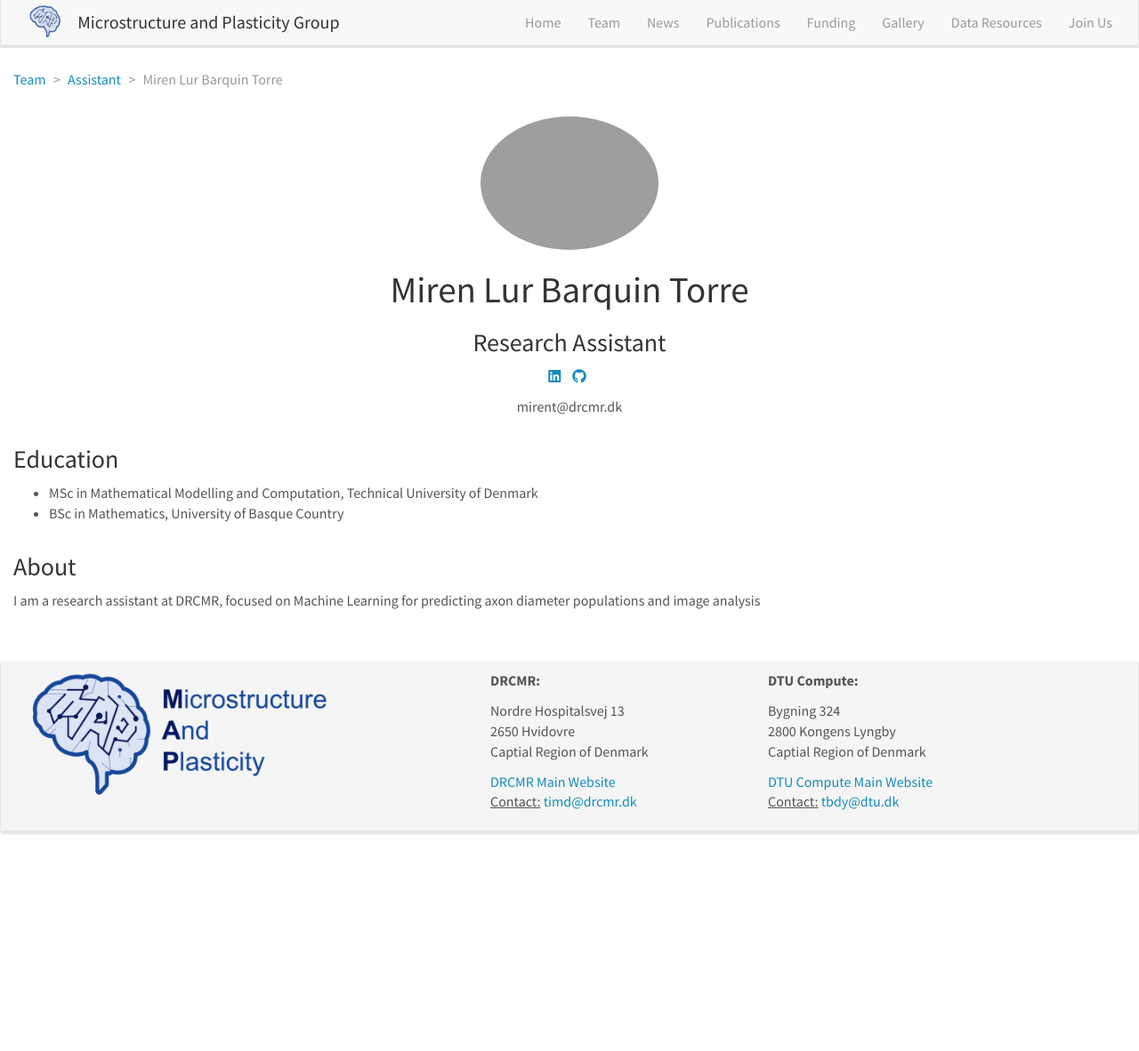
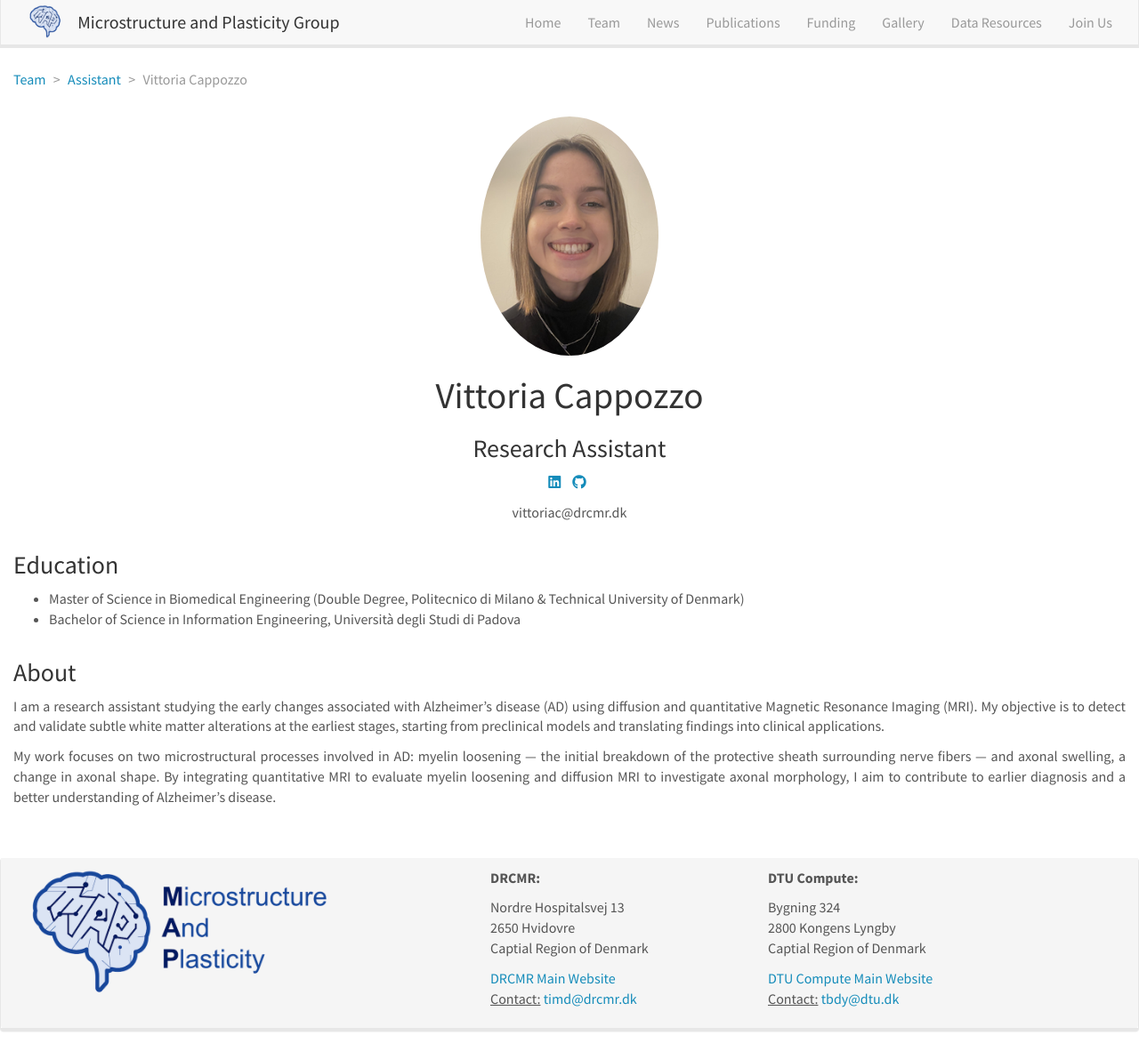
Before and after one commit to MaP-science/MaPWebsite, a Jekyll site: the page built from _pages/team/_posts/2025-09-14-vittoria.md, in a window 1280 px wide and 1182 px high. Shown: the whole window at 89% size. Built offline with Jekyll 4.4.1, drawn with Linux system fonts in a browser that asks for light colours; nearby versions of some CDN libraries; a style sheet for code colours, icons or effects is not loaded.

Commit message:
Adding Vittoria and some news

```diff
--- /dev/null
+++ b/_pages/team/_posts/2025-09-14-vittoria.md
@@ -0,0 +1,20 @@
+---
+layout: member
+category: assistant
+title: Vittoria Cappozzo
+image: vittoria.png
+role: Research Assistant
+permalink: 'team/researcher-name'
+email: vittoriac@drcmr.dk
+social:
+    linkedin: https://www.linkedin.com/in/vittoria-cappozzo
+    github: https://github.com/vittcapp
+
+education:
+- Master of Science in Biomedical Engineering (Double Degree, Politecnico di Milano & Technical University of Denmark)
+- Bachelor of Science in Information Engineering, Università degli Studi di Padova
+---
+
+I am a research assistant studying the early changes associated with Alzheimer’s disease (AD) using diffusion and quantitative Magnetic Resonance Imaging (MRI). My objective is to detect and validate subtle white matter alterations at the earliest stages, starting from preclinical models and translating findings into clinical applications.
+
+My work focuses on two microstructural processes involved in AD: myelin loosening — the initial breakdown of the protective sheath surrounding nerve fibers — and axonal swelling, a change in axonal shape. By integrating quantitative MRI to evaluate myelin loosening and diffusion MRI to investigate axonal morphology, I aim to contribute to earlier diagnosis and a better understanding of Alzheimer’s disease.
```
Also changed, not shown: _data/news.yml (+16 -0 lines), _pages/gallery.md (+11 -0 lines), images/team/vittoria.png (added), 1 other file.
